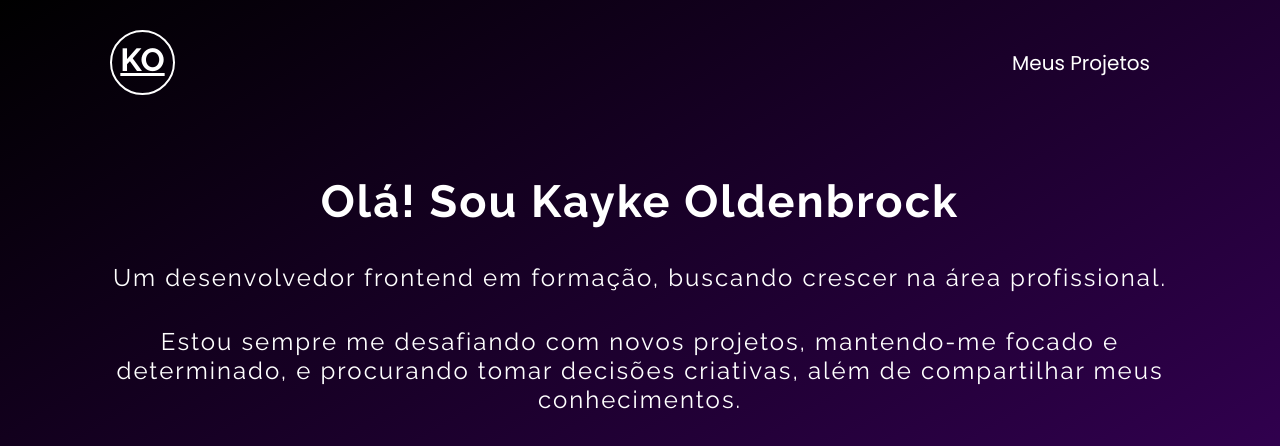
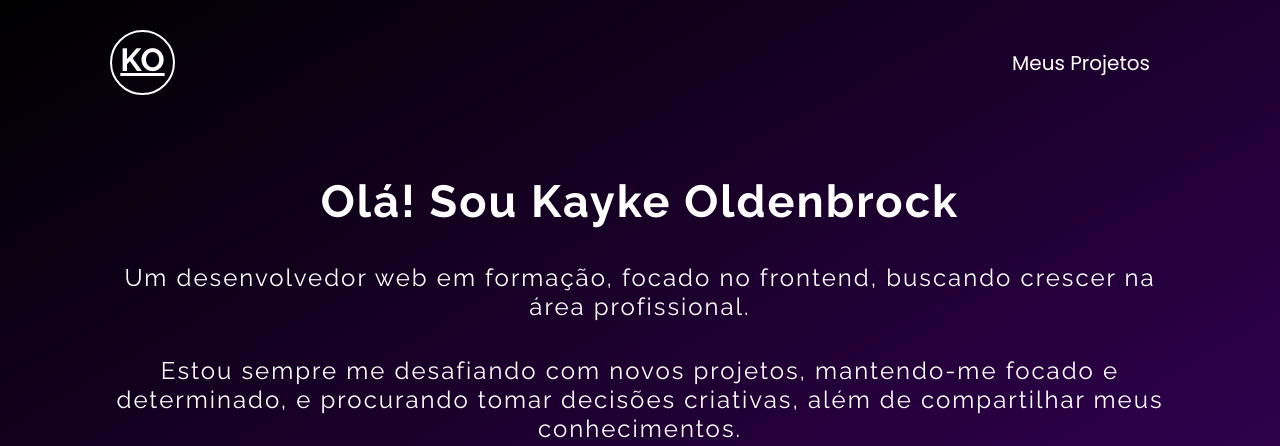
Before and after one commit to kaykeoldenbrock/portfolio-KO, a plain HTML site: page index.html in a window 1280 px wide. Shown: the top 446 px of the page. Drawn offline with nearby package versions, Linux system fonts and the light colour scheme.

Commit message:
alteração na descrição de perfil

```diff
--- a/index.html
+++ b/index.html
@@ -45,7 +45,7 @@
       <div class="informacoes">
         <h1>Olá! Sou Kayke Oldenbrock</h1>
         <p>
-          Um desenvolvedor frontend em formação, buscando crescer na área
+          Um desenvolvedor web em formação, focado no frontend, buscando crescer na área
           profissional.
         </p>
         <p>
```
